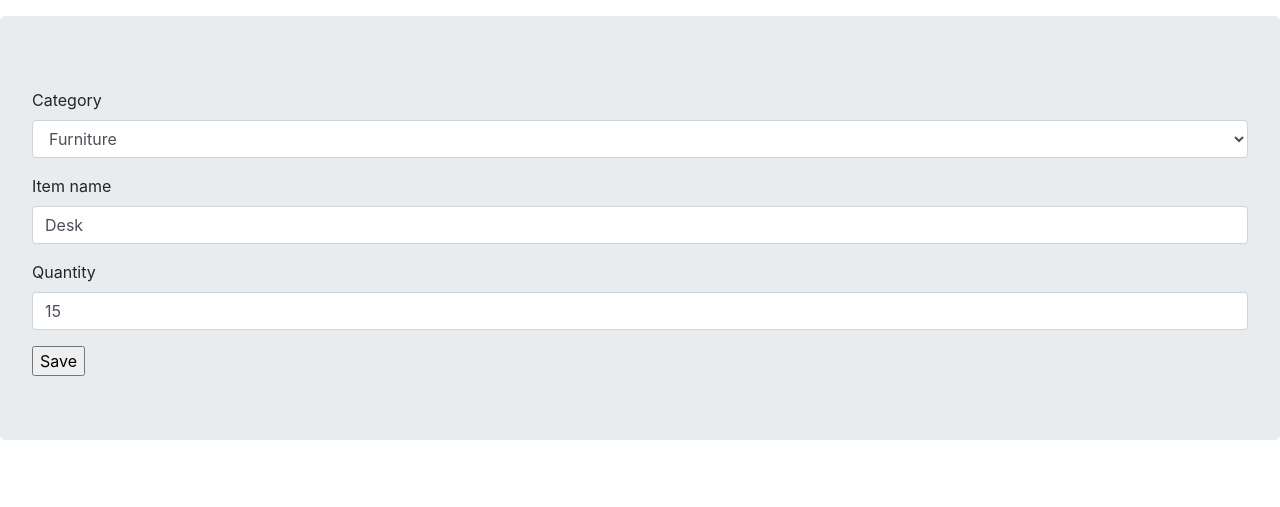
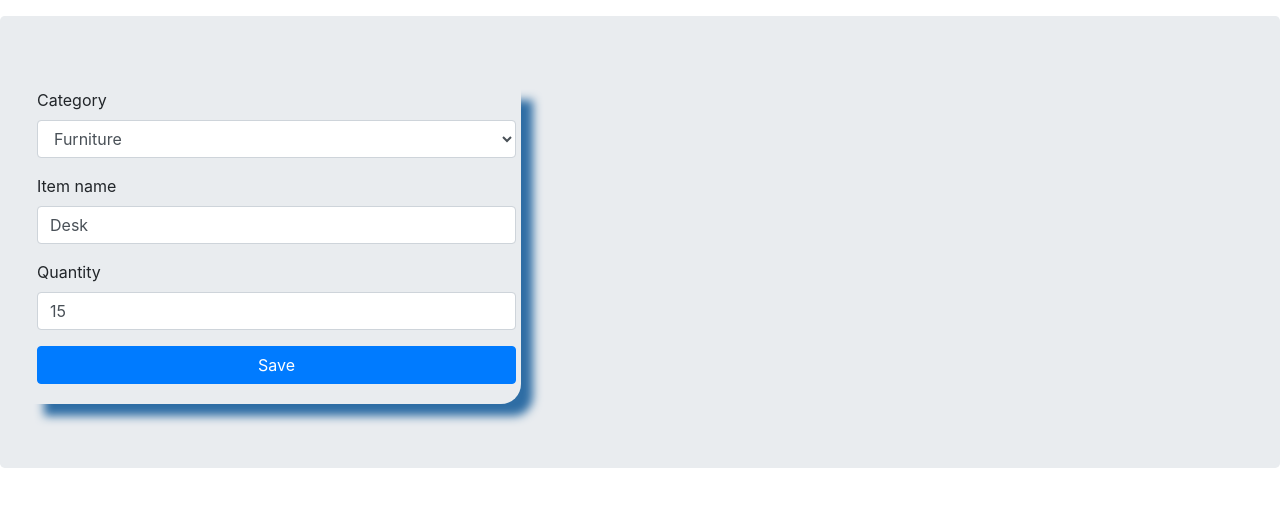
Before and after one commit to MichalDzielinski/stock_mgmt, a Django app: page /add_items/1/ in a window 1280 px wide. Shown: the part 56-563 px from the top of the page. Run offline with Django 4.2, Linux system fonts and the light colour scheme; data comes from the database, SQL or seed files in the repository; some libraries are stand-ins or nearby versions.

Commit message:
CSS changes

```diff
--- a/static/css/styles.css
+++ b/static/css/styles.css
@@ -28,7 +28,7 @@ th{
     padding-left: 5px;
     padding-right: 5px;
     padding-bottom: 20px;
-    box-shadow: 12px 12px 28px 6px #2e6da4;
+    box-shadow: 12px 12px 10px #2e6da4;
 }
 
 .header{
--- a/stock/views.py
+++ b/stock/views.py
@@ -10,7 +10,7 @@ def home(request):
     title = 'Hello to my page'
     form = StockCreateForm()
     context = {'title': title, 'form': form}
-    return render(request, 'home.html', context)
+    return redirect('list')
 
 @login_required
 def list_items(request):
--- a/templates/add_items.html
+++ b/templates/add_items.html
@@ -12,12 +12,17 @@
 
 <div class="jumbotron mt-3">
         <h1 class="display-4">{{title}}</h1>
-        <form action="" method="POST" autocomplete="off">
-                {% csrf_token %}
-                {{ form|crispy }}
-                <input type="submit" value="Save">
-        </form>
-
+                <div class="row">
+                        <div class="col-sm-5">
+                                <div class="display_table">
+                                        <form action="" method="POST" autocomplete="off">
+                                                {% csrf_token %}
+                                                {{ form|crispy }}
+                                                <input type="submit" class="btn btn-primary mybutton" value="Save">
+                                        </form>
+                                </div>
+                        </div>
+                </div>
     </div>
 
 
```
Also changed, not shown: templates/list.html (+4 -4 lines).
